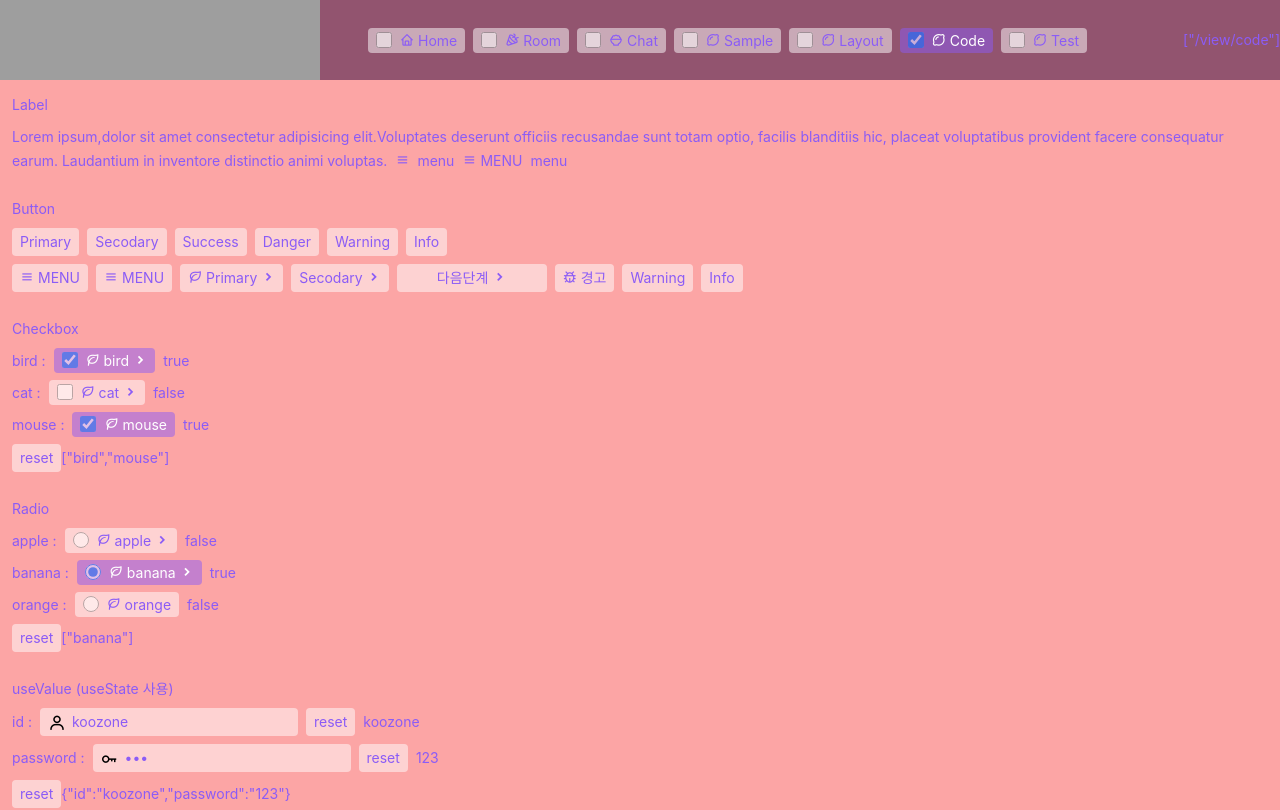
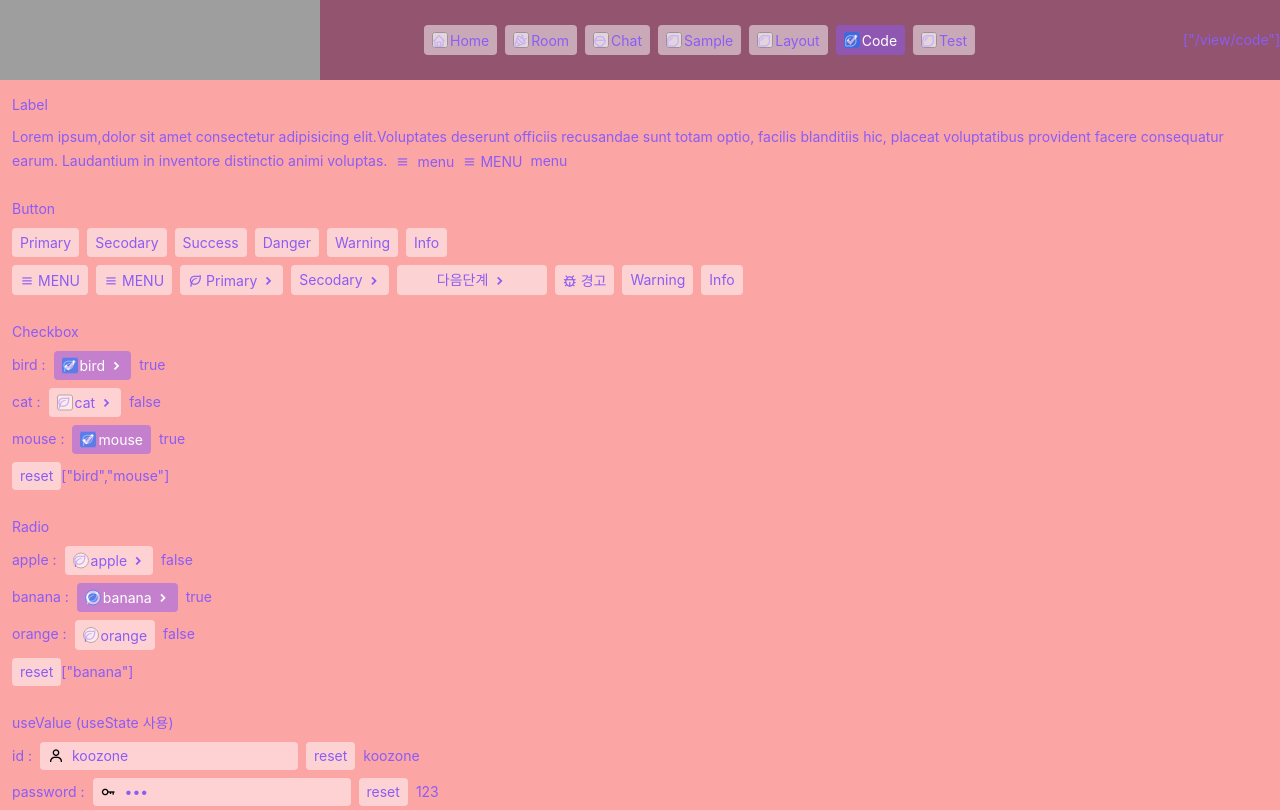
Before and after one commit to koozone/next-chat-app, a Next.js app: page /view/code in a window 1280 px wide. Shown: the top 810 px of the page. Built offline with nearby package versions, Linux system fonts and the light colour scheme; grey boxes are pictures that could not be loaded.

Commit message:
[수정] ui 코드 정리

```diff
--- a/pages/_app.js
+++ b/pages/_app.js
@@ -17,6 +17,8 @@ function MyApp({Component, pageProps}) {
 				<title>Chat App</title>
 				<meta name="description" content="koozone chat app" />
 				<link rel="icon" href="/favicon.ico" />
+
+				{/* <link href="https://fonts.googleapis.com/icon?family=Material+Icons" rel="stylesheet"></link> */}
 			</Head>
 
 			<ModalProvider>
--- a/pages/component/header.js
+++ b/pages/component/header.js
@@ -1,5 +1,5 @@
 import React, {useContext, useState} from 'react';
-import {Button, A, Img, Label, A2} from './ui';
+import {Button, A, Img, Label} from './ui';
 import Nav from '../component/nav';
 import NavItem from '../component/navItem';
 import useModals from '../hook/useModals';
@@ -41,7 +41,7 @@ export function Header1() {
 			<div className="hidden md:flex ml-6 space-x-3">
 				{menuList.map((item, index) => (
 					// <A key={index} {...item} deco="linkA" />
-					<A2 key={index} {...item} checked={pathList.includes(item.href)} />
+					<A key={index} {...item} checked={pathList.includes(item.href)} />
 				))}
 			</div>
 		</div>
@@ -77,7 +77,7 @@ export function Header2() {
 			<div className="hidden md:flex ml-6 space-x-3">
 				{menuList.map((item, index) => (
 					// <A key={index} {...item} deco="linkB" />
-					<A2 key={index} {...item} checked={pathList.includes(item.href)} />
+					<A key={index} {...item} checked={pathList.includes(item.href)} />
 				))}
 			</div>
 			<div className="flex space-x-2">
@@ -105,7 +105,7 @@ export function Header3() {
 			<div className="hidden md:flex space-x-2">
 				{menuList.map((item, index) => (
 					// <A key={index} {...item} deco='linkC' />
-					<A2 key={index} {...item} checked={pathList.includes(item.href)} />
+					<A key={index} {...item} checked={pathList.includes(item.href)} />
 				))}
 			</div>
 			<div className="flex space-x-2">
--- a/pages/component/ui.js
+++ b/pages/component/ui.js
@@ -2,7 +2,7 @@ import Link from 'next/link';
 import {forwardRef} from 'react';
 
 const getStyle = (props) => {
-	const {tag, deco = '', icon, selected} = props;
+	const {tag, deco = '', icon} = props;
 
 	const defaultElement = (() => {
 		switch (`[${tag}]`) {
@@ -15,8 +15,12 @@ const getStyle = (props) => {
 			case '[label]':
 				return <div className={`cursor-text space-x-1`} />;
 
+			case '[box]':
+				return <div className={`inline-block text-center cursor-pointer group px-2 py-1 rounded space-x-1`} />;
+
 			case '[button]':
-				return <div className={`group px-2 py-1 rounded space-x-1`} />;
+				// return <div className={`inline-block text-center cursor-pointer group px-2 py-1 rounded space-x-1`} />;
+				return <div className={``} />;
 
 			case '[a]':
 				return <div className={`group px-2 py-1 rounded space-x-1`} />;
@@ -34,11 +38,11 @@ const getStyle = (props) => {
 		switch (`[${tag}]:`) {
 			// img
 			case '[img]:':
-				return <div className={`h-10 aspect-square border-2 border-white/50 rounded-full object-cover ${selected ? '' : ''}`} />;
+				return <div className={`h-10 aspect-square border-2 border-white/50 rounded-full object-cover`} />;
 			// case '[img]:imageA':
-			// 	return <div className={`h-10 aspect-square border-2 border-white/50 rounded-full object-cover ${selected ? '' : ''}`} />;
+			// 	return <div className={`h-10 aspect-square border-2 border-white/50 rounded-full object-cover`} />;
 			// case '[img]:imageB':
-			// 	return <div className={`inline-block w-[200px] h-[200px] object-cover rounded-md ${selected ? '' : ''}`} />;
+			// 	return <div className={`inline-block w-[200px] h-[200px] object-cover rounded-md`} />;
 
 			// i
 			case '[i]:':
@@ -46,13 +50,13 @@ const getStyle = (props) => {
 			case '[i]:input-':
 				return <div className={`text-violet-500`} />;
 			// case '[i]:button-primary':
-			// 	return <div className={`text-white group-hover:text-blue-500 group-hover:animate-bounce ${selected ? '' : ''}`} />;
+			// 	return <div className={`text-white group-hover:text-blue-500 group-hover:animate-bounce`} />;
 			// case '[i]:button-danger':
-			// 	return <div className={`text-white group-hover:text-rose-500 group-hover:animate-bounce ${selected ? '' : ''}`} />;
+			// 	return <div className={`text-white group-hover:text-rose-500 group-hover:animate-bounce`} />;
 			// case '[i]:input-primary':
-			// 	return <div className={`text-gray-500 group-focus-within:text-blue-500 group-focus-within:animate-spin ${selected ? '' : ''}`} />;
+			// 	return <div className={`text-gray-500 group-focus-within:text-blue-500 group-focus-within:animate-spin`} />;
 			// case '[i]:input-danger':
-			// 	return <div className={`text-gray-500 group-focus-within:text-rose-500 group-focus-within:animate-spin ${selected ? '' : ''}`} />;
+			// 	return <div className={`text-gray-500 group-focus-within:text-rose-500 group-focus-within:animate-spin`} />;
 			// case '[i]:label-test':
 			// 	return <div className={`group-checked:text-white`} />;
 
@@ -68,9 +72,22 @@ const getStyle = (props) => {
 			// case '[label]:test':
 			// 	return <div className={`text-red-500`} />;
 
+			// box
+			case '[box]:':
+				return (
+					<div
+						className={`text-sm text-violet-500 bg-white/50 hover:bg-white peer-checked:text-white peer-checked:bg-violet-500/50 peer-checked:hover:bg-violet-500`}
+					/>
+				);
+
 			// button
 			case '[button]:':
-				return <div className={`text-sm text-violet-500 bg-white/50 hover:bg-white`} />;
+				return (
+					<div
+						// className={`text-sm text-violet-500 bg-white/50 hover:bg-white peer-checked:text-white peer-checked:bg-violet-500/50 peer-checked:hover:bg-violet-500`}
+						className={``}
+					/>
+				);
 			// case '[button]:checkbox':
 			// 	return <div className={`text-white bg-blue-500 peer-checked:bg-blue-50 peer-checked:text-blue-600 peer-disabled:bg-gray-500`} />;
 			// case '[button]:primary':
@@ -80,15 +97,15 @@ const getStyle = (props) => {
 			// 		/>
 			// 	);
 			// case '[button]:secondary':
-			// 	return <div className={`text-white bg-neutral-500 hover:bg-neutral-600 ${selected ? '' : ''}`} />;
+			// 	return <div className={`text-white bg-neutral-500 hover:bg-neutral-600`} />;
 			// case '[button]:success':
-			// 	return <div className={`text-white bg-lime-500 hover:bg-lime-600 ${selected ? '' : ''}`} />;
+			// 	return <div className={`text-white bg-lime-500 hover:bg-lime-600`} />;
 			// case '[button]:danger':
-			// 	return <div className={`text-white bg-rose-500 hover:bg-rose-50 hover:ring-rose-500 hover:text-rose-600 ${selected ? '' : ''}`} />;
+			// 	return <div className={`text-white bg-rose-500 hover:bg-rose-50 hover:ring-rose-500 hover:text-rose-600`} />;
 			// case '[button]:warning':
-			// 	return <div className={`text-white bg-amber-500 hover:bg-amber-600 ${selected ? '' : ''}`} />;
+			// 	return <div className={`text-white bg-amber-500 hover:bg-amber-600`} />;
 			// case '[button]:info':
-			// 	return <div className={`text-white bg-cyan-500 hover:bg-cyan-600 ${selected ? '' : ''}`} />;
+			// 	return <div className={`text-white bg-cyan-500 hover:bg-cyan-600`} />;
 			// case '[button]:bold':
 			// 	return (
 			// 		<div
@@ -98,25 +115,19 @@ const getStyle = (props) => {
 			// case '[button]:normal':
 			// 	return (
 			// 		<div
-			// 			className={`px-2 py-2 text-white ring-2 ring-white rounded-md hover:text-white hover:bg-black/50 inline-block transition relative active:top-0.5 ${
-			// 				selected ? 'bg-white/20' : 'bg-black/20'
-			// 			}`}
+			// 			className={`px-2 py-2 text-white ring-2 ring-white rounded-md hover:text-white hover:bg-black/50 inline-block transition relative active:top-0.5`}
 			// 		/>
 			// 	);
 			// case '[button]:buttonA':
 			// 	return (
 			// 		<div
-			// 			className={`h-10 aspect-square text-center text-gray-900 bg-black/10 rounded-full hover:text-white hover:bg-black/50 ${
-			// 				selected ? 'bg-white/20' : 'bg-black/20'
-			// 			}`}
+			// 			className={`h-10 aspect-square text-center text-gray-900 bg-black/10 rounded-full hover:text-white hover:bg-black/50`}
 			// 		/>
 			// 	);
 			// case '[button]:buttonB':
 			// 	return (
 			// 		<div
-			// 			className={`px-2 py-2 text-gray-300 rounded-md hover:text-white hover:bg-black/50 inline-block transition relative active:top-0.5 ${
-			// 				selected ? 'bg-white/20' : 'bg-black/20'
-			// 			}`}
+			// 			className={`px-2 py-2 text-gray-300 rounded-md hover:text-white hover:bg-black/50 inline-block transition relative active:top-0.5`}
 			// 		/>
 			// 	);
 
@@ -130,29 +141,25 @@ const getStyle = (props) => {
 			// case '[a]:linkA':
 			// 	return (
 			// 		<div
-			// 			className={`px-2 py-2 text-gray-300 rounded-md hover:text-white hover:bg-black/50 inline-block transition relative active:top-0.5 ${
-			// 				selected ? 'bg-white/20' : 'bg-black/20'
-			// 			}`}
+			// 			className={`px-2 py-2 text-gray-300 rounded-md hover:text-white hover:bg-black/50 inline-block transition relative active:top-0.5`}
 			// 		/>
 			// 	);
 			// case '[a]:linkB':
 			// 	return (
 			// 		<div
-			// 			className={`px-2 py-2 text-white/80 border-white/80 border-2 rounded hover:text-black/60 hover:bg-white/60 inline-block transition relative active:top-0.5 ${
-			// 				selected ? 'bg-white/20' : 'bg-black/20'
-			// 			}`}
+			// 			className={`px-2 py-2 text-white/80 border-white/80 border-2 rounded hover:text-black/60 hover:bg-white/60 inline-block transition relative active:top-0.5`}
 			// 		/>
 			// 	);
 			// case '[a]:linkC':
-			// 	return <div className={`block px-2 py-1 rounded-md ${selected ? 'bg-sky-300 text-white' : 'bg-gray-50 hover:text-red-900'}`} />;
+			// 	return <div className={`block px-2 py-1 rounded-md`} />;
 
 			// input
 			case '[input]:':
 				return <div className={`text-sm text-violet-500 bg-white/50 focus:bg-white placeholder-black/30`} />;
 			// case '[input]:primary':
-			// 	return <div className={`focus:ring-blue-500 text-gray-900 placeholder-gray-300 ${selected ? '' : ''}`} />;
+			// 	return <div className={`focus:ring-blue-500 text-gray-900 placeholder-gray-300`} />;
 			// case '[input]:danger':
-			// 	return <div className={`focus:ring-rose-500 text-gray-900 placeholder-gray-300 ${selected ? '' : ''}`} />;
+			// 	return <div className={`focus:ring-rose-500 text-gray-900 placeholder-gray-300`} />;
 
 			default:
 				return <div className="" />;
@@ -167,9 +174,9 @@ const getContent = (props) => {
 
 	return (
 		<>
-			{icon || iconL ? <I deco={tag + '-' + deco} icon={icon || iconL} /> : ''}
-			{name ? <span>{name}</span> : ''}
-			{iconR ? <I deco={tag + '-' + deco} icon={iconR} /> : ''}
+			{icon || iconL ? <I deco={tag + '-' + deco} icon={icon || iconL} className="align-middle" /> : ''}
+			{name ? <span className="align-middle">{name}</span> : ''}
+			{iconR ? <I deco={tag + '-' + deco} icon={iconR} className="align-middle" /> : ''}
 		</>
 	);
 };
@@ -224,111 +231,146 @@ export const Label = (props) => {
 	);
 };
 
+export const Box = (props) => {
+	const {children, deco, className, name} = getProps({...props, tag: 'box'});
+
+	return (
+		<div deco={deco} className={className} name={name}>
+			{children}
+		</div>
+	);
+};
+
 export const Button = (props) => {
 	const {children, deco, className, name, onClick} = getProps({...props, tag: 'button'});
 
 	return (
 		<button type="button" deco={deco} className={className} name={name} onClick={onClick}>
-			{children}
+			<Box {...props}>{children}</Box>
 		</button>
+		// <div deco={deco} className={className} name={name} onClick={onClick}>
+		// 	{children}
+		// </div>
 	);
 };
 
-export const A = (props) => {
-	const {children, deco, className, name, href, checked, disabled} = getProps({...props, tag: 'a'});
+export const In = (props) => {
+	const {children, deco, className, name, href, type, onChange, checked, disabled} = getProps({...props, tag: 'input'});
 
 	return (
-		<Link href={href}>
-			<a deco={deco} className={className} name={name}>
-				{children}
-			</a>
-		</Link>
+		<input
+			type={type}
+			className="peer absolute opacity-50 top-0 left-2 w-4 h-full m-0 p-0 pointer-events-none z-10"
+			id={name}
+			name={name}
+			onChange={onChange}
+			checked={checked}
+			disabled={disabled}
+		/>
 	);
 };
-export const A2 = (props) => {
-	const {children, deco, className, name, href, onChange, checked, disabled} = getProps({...props, tag: 'a'});
+
+// export const A2 = (props) => {
+// 	const {children, deco, className, name, href, checked, disabled} = getProps({...props, tag: 'a'});
+
+// 	return (
+// 		<Link href={href}>
+// 			<a deco={deco} className={className} name={name}>
+// 				{children}
+// 			</a>
+// 		</Link>
+// 	);
+// };
+export const A = (props) => {
+	const {children, deco, className, name, href, onChange, checked, disabled} = getProps({...props, tag: 'button'});
 
 	return (
 		<Link href={href}>
 			<label htmlFor={name} deco={deco} className="inline-block relative cursor-pointer">
-				<input
+				{/* <input
 					type="checkbox"
-					className="peer absolute opacity-50 top-0 left-2 w-4 h-full m-0 p-0 cursor-pointer z-10 disabled:cursor-default"
+					className="peer absolute opacity-50 top-0 left-2 w-4 h-full m-0 p-0 pointer-events-none z-10"
 					id={name}
 					name={name}
 					onChange={onChange}
 					checked={checked}
 					disabled={disabled}
-				/>
-				<a className={className + ' pl-8'} name={name}>
+				/> */}
+				<In {...props} type="checkbox" />
+				{/* <div className={className + ' pl-8'} name={name}>
 					{children}
-				</a>
+				</div> */}
+				<Box {...props} />
 			</label>
 		</Link>
 	);
 };
 
 export const Radio = (props) => {
-	const {children, deco, className, name, onChange, checked, disabled} = getProps({...props, tag: 'a'});
+	const {children, deco, className, name, onChange, checked, disabled} = getProps({...props, tag: 'button'});
 
 	return (
 		<label htmlFor={name} deco={deco} className="inline-block relative cursor-pointer">
-			<input
+			{/* <input
 				type="radio"
-				className="peer absolute opacity-50 top-0 left-2 w-4 h-full m-0 p-0 cursor-pointer z-10 disabled:cursor-default"
+				className="peer absolute opacity-50 top-0 left-2 w-4 h-full m-0 p-0 pointer-events-none z-10"
 				id={name}
 				name={name}
 				onChange={onChange}
 				checked={checked}
 				disabled={disabled}
-			/>
-			<a className={className + ' pl-8'} name={name}>
+			/> */}
+			<In {...props} type="radio" />
+			{/* <div className={className + ' pl-8'} name={name}>
 				{children}
-			</a>
+			</div> */}
+			<Box {...props} />
 		</label>
 	);
 };
 
 export const Checkbox = (props) => {
-	const {children, deco, className, name, onChange, checked, disabled} = getProps({...props, tag: 'a'});
+	const {children, deco, className, name, onChange, checked, disabled} = getProps({...props, tag: 'button'});
 
 	return (
 		<label htmlFor={name} deco={deco} className="inline-block relative cursor-pointer">
-			<input
+			{/* <input
 				type="checkbox"
-				className="peer absolute opacity-50 top-0 left-2 w-4 h-full m-0 p-0 cursor-pointer z-10 disabled:cursor-default"
+				className="peer absolute opacity-50 top-0 left-2 w-4 h-full m-0 p-0 pointer-events-none z-10"
 				id={name}
 				name={name}
 				onChange={onChange}
 				checked={checked}
 				disabled={disabled}
-			/>
-			<a className={className + ' pl-8'} name={name}>
+			/> */}
+			<In {...props} type="checkbox" />
+			{/* <div className={className + ' pl-8'} name={name}>
 				{children}
-			</a>
+			</div> */}
+			<Box {...props} />
 		</label>
 	);
 };
-export const Checkbox2 = (props) => {
-	const {children, deco, className, name, onChange, checked, disabled} = getProps({...props, tag: 'button'});
+// export const Checkbox2 = (props) => {
+// 	const {children, deco, className, name, onChange, checked, disabled} = getProps({...props, tag: 'button'});
 
-	return (
-		<label htmlFor={name} deco={deco} className="inline-block relative cursor-pointer">
-			<input
-				type="checkbox"
-				className="peer absolute opacity-50 top-0 left-0 w-0 h-0 m-0 p-0 cursor-pointer z-10 disabled:cursor-default"
-				id={name}
-				name={name}
-				onChange={onChange}
-				checked={checked}
-				disabled={disabled}
-			/>
-			<a className={className} name={name}>
-				{children}
-			</a>
-		</label>
-	);
-};
+// 	return (
+// 		<label htmlFor={name} deco={deco} className="inline-block relative cursor-pointer">
+// 			<input
+// 				type="checkbox"
+// 				className="peer absolute opacity-50 top-0 left-0 w-0 h-0 m-0 p-0 pointer-events-none z-10"
+// 				id={name}
+// 				name={name}
+// 				onChange={onChange}
+// 				checked={checked}
+// 				disabled={disabled}
+// 			/>
+// 			<div className={className} name={name}>
+// 				{children}
+// 			</div>
+// 		</label>
+// 	);
+// };
 
 export const Input = (props) => {
 	const {deco, className, name, onChange, tag, icon, type, value, placeholder} = getProps({
@@ -338,7 +380,7 @@ export const Input = (props) => {
 
 	return (
 		<div deco={deco} className="group relative inline-block">
-			{icon ? <I deco={tag + '-' + deco} className="text-lg absolute left-2 top-1/2 -mt-2" icon={icon} /> : ''}
+			{icon ? <I deco={tag + '-' + deco} className="absolute left-2 top-1/2 -mt-2" icon={icon} /> : ''}
 			<input type={type} deco={deco} className={className} name={name} onChange={onChange} placeholder={placeholder} value={value} />
 		</div>
 	);
```
